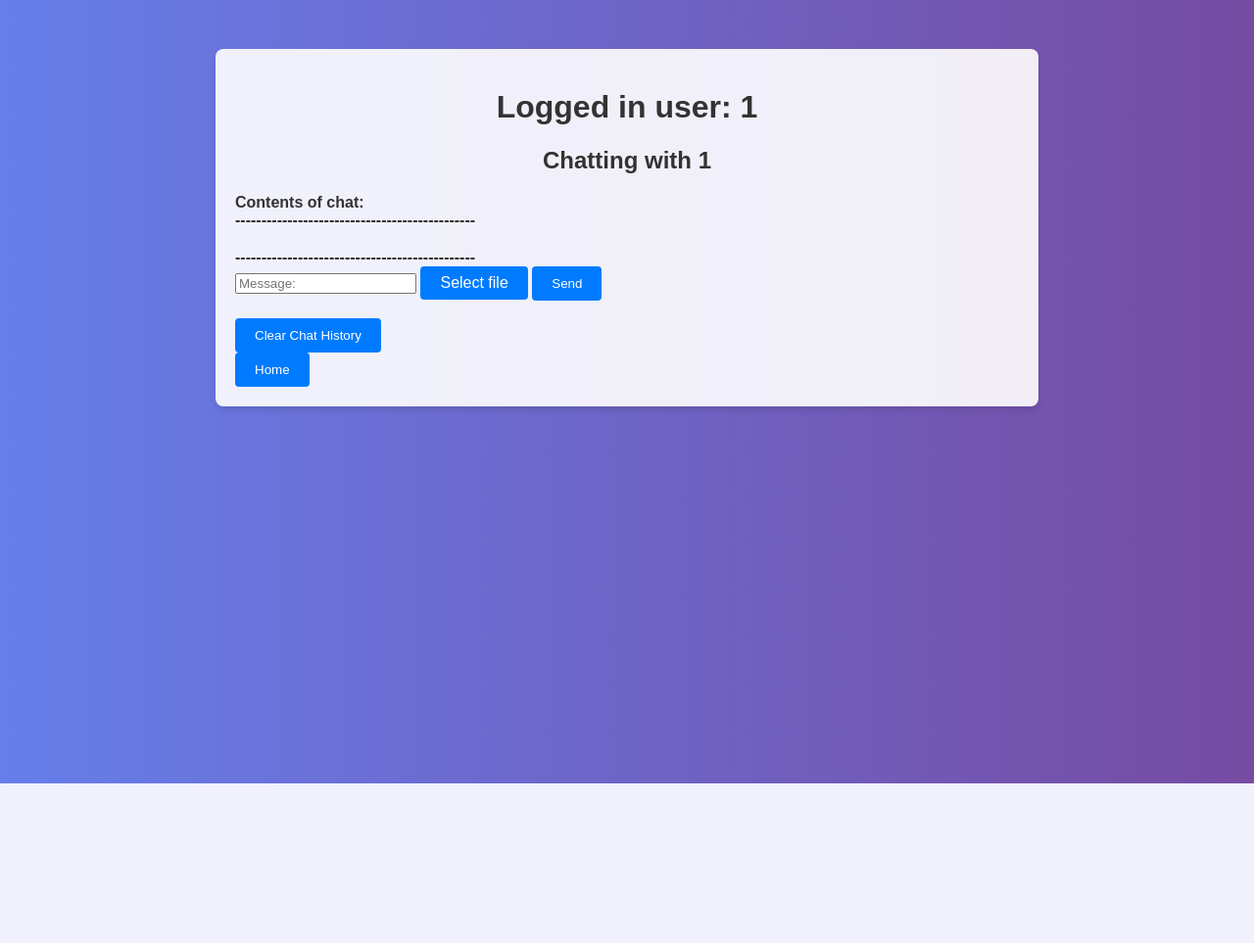
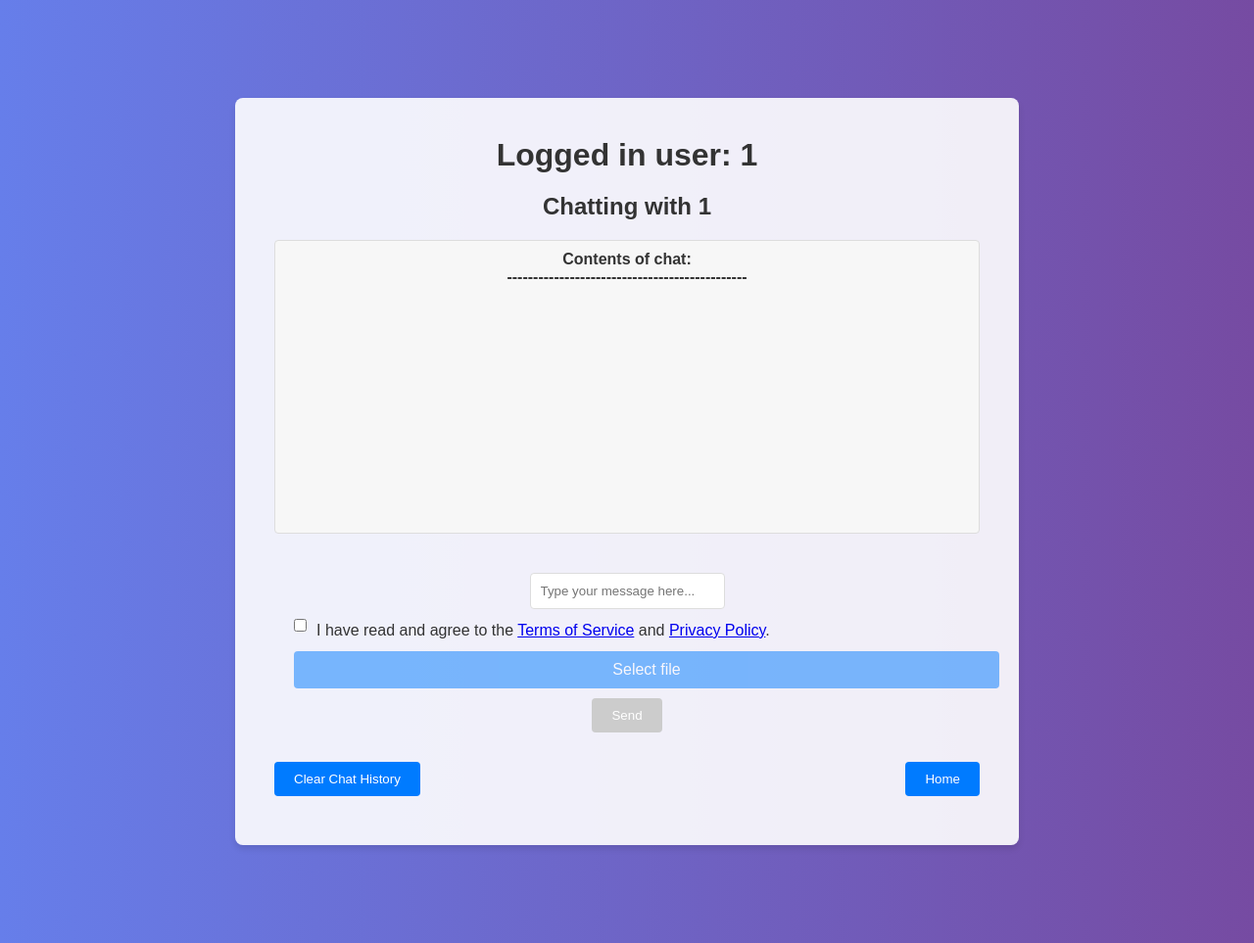
Before and after one commit to Malazalan/Team20-SecureChatApp, a Flask app: page /chat/1 in a window 1280 px wide. Shown: the whole page at 98% size. Before the commit the page ends 800 px from the top, so only its background shows below. Run offline with Flask 3, Linux system fonts and the light colour scheme; a user stored in the database is signed in; a database or web service that is not in the repository returns one stand-in record (values such as "Sample title"); some libraries are stand-ins or nearby versions.

Commit message:
Add privacy policy && chat ui

```diff
--- a/Client/App.py
+++ b/Client/App.py
@@ -26,6 +26,13 @@ login_manager = LoginManager()
 login_manager.init_app(app)
 login_manager.login_view = 'login_page'
 
+@app.route("/terms")
+def terms():
+    return render_template("TermsofServies.html")
+
+@app.route("/privacy")
+def privacy():
+    return render_template("PrivacyPolicy.html")
 @app.route('/')
 def login_page():
     if current_user.is_authenticated:
@@ -119,4 +126,4 @@ def handle_message_sent(data):
     socketio.emit('recieve_message', data, room=request.sid)
 
 if __name__ == '__main__':
-    socketio.run(app, debug=True)
+    socketio.run(app, debug=True,allow_unsafe_werkzeug=True)
--- a/Client/templates/chat.html
+++ b/Client/templates/chat.html
@@ -3,74 +3,155 @@
 <head>
     <title>Chat</title>
     <style>
+        * {
+            margin: 0;
+            padding: 0;
+            box-sizing: border-box; /* Include padding and border in the element's total width and height */
+        }
         body {
             font-family: Arial, sans-serif;
-            margin: 0;
-            padding: 0;
             background: linear-gradient(to right, #667eea, #764ba2);
             color: #fff;
+            text-align: center;
+            padding: 50px 0; /* Add padding to the top and bottom of the page */
         }
 
         .container {
             max-width: 800px;
             margin: 50px auto;
-            padding: 20px;
+            padding: 40px;
             background-color: rgba(255, 255, 255, 0.9);
             border-radius: 8px;
             box-shadow: 0 4px 6px rgba(0, 0, 0, 0.1);
             color: #333;
+            display: flex;
+            flex-direction: column;
+            align-items: stretch;
         }
 
         h1, h2 {
-            color: #333;
-            text-align: center;
+            margin-bottom: 20px; /* Add margin to headings */
         }
 
         #messages {
             margin-bottom: 20px;
+            padding: 10px;
+            background-color: #f7f7f7;
+            border-radius: 4px;
+            height: 300px;
+            overflow-y: auto;
+            border: 1px solid #ddd;
         }
 
-        #messages div {
+        form {
+            width: calc(100% - 40px); /* Account for padding */
+            margin: 20px auto;
+        }
+
+        input[type="text"],
+        input[type="checkbox"] {
+            padding: 10px;
+            margin-bottom: 10px;
+            border-radius: 4px;
+            border: 1px solid #ddd;
+        }
+
+        input[type="checkbox"] {
+            margin-right: 5px;
+            cursor: pointer;
+        }
+
+        .custom-file-input {
+            position: relative;
+            display: inline-block;
+            width: 100%;
             margin-bottom: 10px;
         }
 
-        button {
+        .custom-file-input::before {
+            content: 'Select file';
+            display: inline-block;
+            padding: 10px 20px;
+            border-radius: 4px;
+            cursor: pointer;
             background-color: #007bff;
             color: #fff;
+            text-align: center;
+            width: 100%;
+            transition: background-color 0.2s;
+        }
+
+        .custom-file-input:hover::before {
+            background-color: #0056b3;
+        }
+
+        .custom-file-input input[type="file"] {
+            position: absolute;
+            width: 100%;
+            height: 100%;
+            top: 0;
+            left: 0;
+            opacity: 0;
+            cursor: pointer;
+        }
+
+        button {
+            padding: 10px 20px;
+            margin-bottom: 10px;
+            border-radius: 4px;
             border: none;
-            padding: 10px 20px;
+            background-color: #007bff;
+            color: #fff;
             cursor: pointer;
-            border-radius: 4px;
-            margin-right: 10px;
+            transition: background-color 0.2s;
         }
 
         button:hover {
             background-color: #0056b3;
         }
 
-        /* Styling for file upload */
-        .custom-file-input {
-            color: transparent;
+        button:disabled,
+        button:disabled:hover {
+            background-color: #cccccc;
+            cursor: not-allowed;
         }
 
-        .custom-file-input::-webkit-file-upload-button {
-            visibility: hidden;
+        .button-container {
+            display: flex;
+            justify-content: space-between;
         }
 
-        .custom-file-input::before {
-            content: 'Select file';
-            color: #fff;
-            display: inline-block;
-            background: #007bff;
-            border: none;
-            padding: 8px 20px;
-            border-radius: 4px;
-            cursor: pointer;
+        .consent-container {
+            display: flex;
+            align-items: center;
+            margin-bottom: 10px;
         }
 
-        .custom-file-input:hover::before {
-            background: #0056b3;
+        .consent-container label {
+            margin-left: 5px;
         }
+        .custom-file-input .tooltip-text {
+            visibility: hidden;
+            width: 220px;
+            background-color: black;
+            color: #fff;
+            text-align: center;
+            border-radius: 6px;
+            padding: 5px 0;
+            position: absolute;
+            z-index: 1;
+            bottom: 125%;
+            left: 50%;
+            transform: translateX(-50%);
+            opacity: 0;
+            transition: opacity 0.3s, visibility 0.3s;
+        }
+
+        .custom-file-input:hover .tooltip-text {
+            visibility: visible;
+            opacity: 1;
+        }
+
     </style>
 </head>
 <body>
@@ -84,30 +165,31 @@
         <b>----------------------------------------------</b>
     </div>
 
-        <b>----------------------------------------------</b>
-
-        <br>
-
     <!-- File upload form -->
     <form id="send_message_form">
-            <input type="text" id="message_input" placeholder="Message:">
-            <!-- File upload input -->
-            <label class="custom-file-input">
-                <input type="file" id="file_input" style="display:none;">
+        <input type="text" id="message_input" placeholder="Type your message here...">
+
+        <div class="consent-container">
+            <input type="checkbox" id="consentCheckbox">
+            <label for="consentCheckbox">I have read and agree to the
+                <a href="{{ url_for('terms') }}" target="_blank">Terms of Service</a> and
+                <a href="{{ url_for('privacy') }}" target="_blank">Privacy Policy</a>.
             </label>
-            <!-- Send button -->
-            <button type="submit">Send</button>
+        </div>
+
+
+        <div class="custom-file-input" id="fileInputLabel">
+            <input type="file" id="file_input" style="display:none;" disabled>
+            <span class="tooltip-text">Maximum allowed upload file size is 100MB</span>
+        </div>
+
+        <button type="submit" id="sendButton" disabled>Send</button>
     </form>
 
-        <br>
-
-        <form id="clear_messages_form">
-            <button type="submit">Clear Chat History</button>
-        </form>
-
-        <form action="/home">
-            <button type="submit">Home</button>
-        </form>
+    <div class="button-container">
+        <button id="clearChatHistoryButton" onclick="clearChatHistory()">Clear Chat History</button>
+        <button id="homeButton" onclick="navigateHome()">Home</button>
+    </div>
 </div>
 
     <script src="https://cdnjs.cloudflare.com/ajax/libs/socket.io/4.2.0/socket.io.js"></script>
@@ -119,7 +201,28 @@
                     appendMessage(message);
                 }
             });
+
+            const consentCheckbox = document.getElementById('consentCheckbox');
+            const sendButton = document.getElementById('sendButton');
+            const fileInput = document.getElementById('file_input');
+            const fileInputLabel = document.getElementById('fileInputLabel');
+
+            const isConsented = localStorage.getItem('userConsented') === 'true';
+            consentCheckbox.checked = isConsented;
+            sendButton.disabled = !isConsented;
+            fileInput.disabled = !isConsented;
+            fileInputLabel.style.pointerEvents = isConsented ? 'auto' : 'none';
+            fileInputLabel.style.opacity = isConsented ? '1' : '0.5';
+
+            consentCheckbox.addEventListener('change', function() {
+                sendButton.disabled = !this.checked;
+                fileInput.disabled = !this.checked;
+                fileInputLabel.style.pointerEvents = this.checked ? 'auto' : 'none';
+                fileInputLabel.style.opacity = this.checked ? '1' : '0.5';
+                localStorage.setItem('userConsented', this.checked);
+            });
         };
+
 
         const socket = io.connect("http://127.0.0.1:5000");
         socket.on('connect', function(){
@@ -132,8 +235,14 @@
         let message_input = document.getElementById('message_input');
         let file_input = document.getElementById('file_input');
 
-        document.getElementById('send_message_form').onsubmit = function (e) {
+        document.getElementById('send_message_form').onsubmit = function(e) {
             e.preventDefault();
+
+            const isConsented = localStorage.getItem('userConsented') === 'true';
+            if (!isConsented) {
+                alert('Please agree to the terms of service and privacy policy before sending messages.');
+                return;
+            }
             let message = message_input.value;
             let file = file_input.files[0]; // Get the selected file
             if (message.length || file) {
@@ -152,7 +261,7 @@
             }
         };
 
-        document.getElementById('clear_messages_form').onsubmit = function (e) {
+        document.getElementById('clearChatHistoryButton').onsubmit = function (e) {
             e.preventDefault();
             clearChatHistory();
         };
@@ -182,7 +291,7 @@
 
         function clearChatHistory() {
             localStorage.removeItem('chatMessages');
-            document.getElementById('messages').innerHTML = '<b>Contents of chat:</b><br><b>----------------------------------------------</b>';
+            document.getElementById('messages').innerHTML = '<b>Contents of chat:</b><br><b>---------------------------------------------</b>';
         }
     </script>
 </body>
```
Also changed, not shown: Client/templates/PrivacyPolicy.html (added, +48 -0 lines), Client/templates/TermsofServies.html (added, +38 -0 lines). Lines whose indentation alone changed are shown as unchanged.
